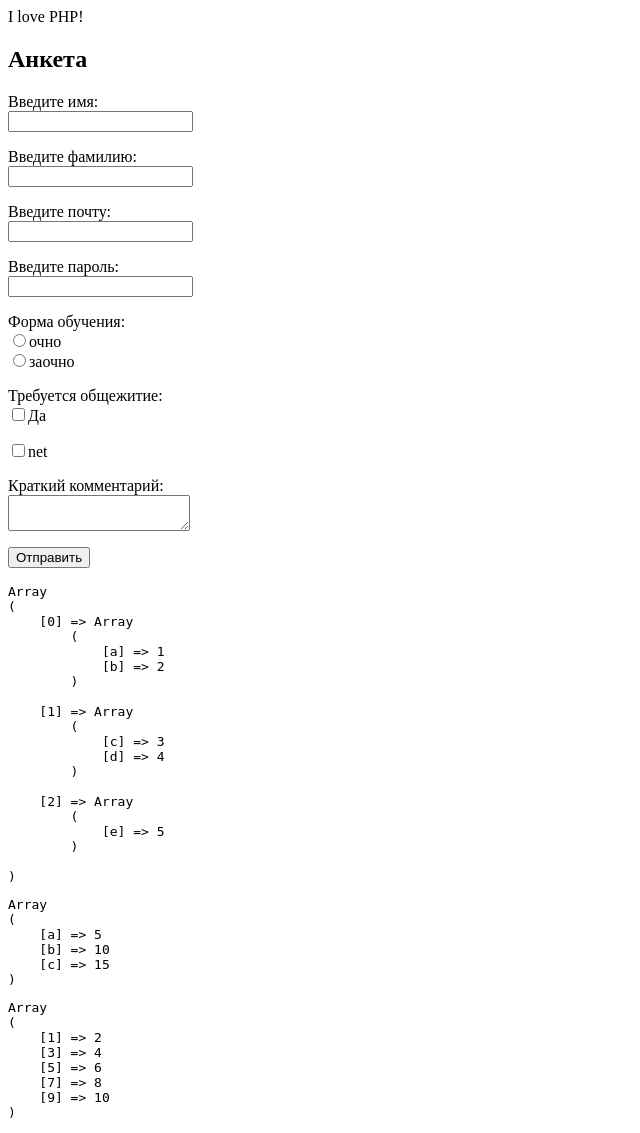
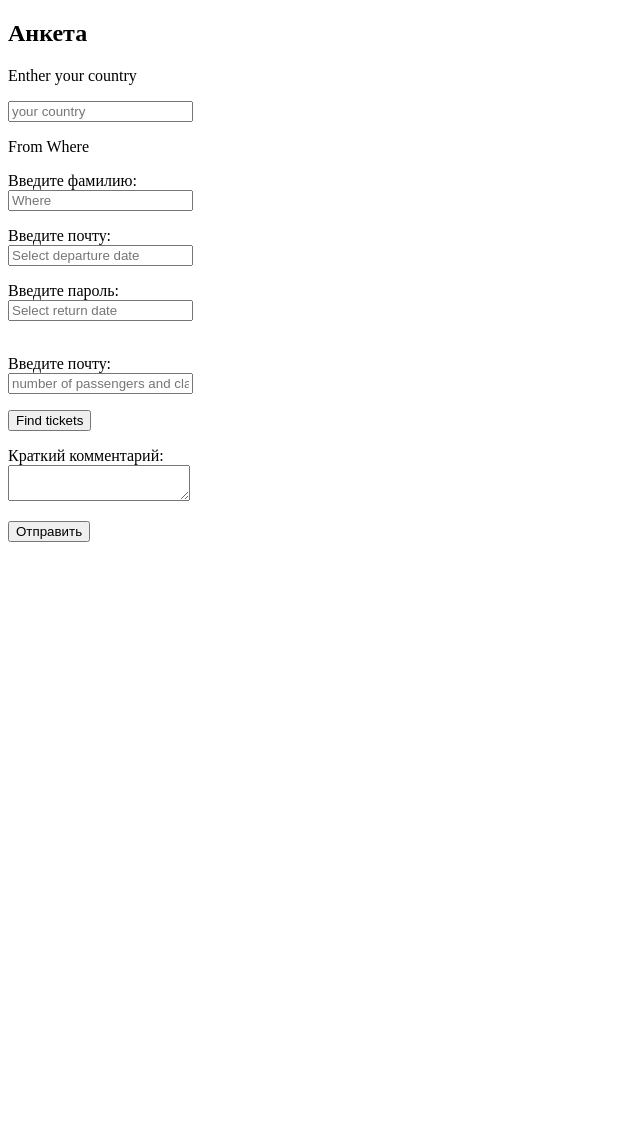
Before and after one commit to DenKozlov04/purchase-of-air-tickets, a PHP site: page / in a window 1280 px wide. Shown: the whole page, without its empty margins (0-640 px from the left). After the commit the page ends 542 px from the top, so only its background shows below. Run offline with PHP 8.4, Linux system fonts and the light colour scheme.

Commit message:
tickets search

```diff
--- a/helpers.php
+++ b/helpers.php
@@ -10,3 +10,4 @@ function prettyPrintArray(array $value)
     echo '</pre>';
 
 }
+?>
--- a/index.php
+++ b/index.php
@@ -1,7 +1,3 @@
-<?php
-$txt = 'PHP';
-echo "I love $txt!
-
 <!DOCTYPE html>
 <html>
 <head>
@@ -11,46 +7,61 @@ echo "I love $txt!
 <body>
 <h2>Анкета</h2>
 <form action='input.php' method='POST'>
-<p>Введите имя:<br>
-<input type='text' name='firstname' /></p>
+<div class ='search'>
+    <p>Enther your country<br>
+    <div class = 'box1-input'>
+        <input type='text' name='country' placeholder='your country'/> </p>
+        <label for='box1'>From Where</label>
         <form action1='input.php' method='POST1'>
+    </div>
+    <div class = 'box2'>
         <p>Введите фамилию:<br>
-<input type='text' name='lastname' /></p>
+        <input type='text' name='lastname'placeholder='Where' /></p>
         <form action2='input.php' method='POST2'>
+    </div>
+    <div class = 'box3'>
         <p>Введите почту:<br>
-<input type='text' name='parol' /></p>
+        <input type='text' name='parol'placeholder='Select departure date' /></p>
         <form action3='input.php' method='POST3'>
+    </div>
+    <div class = 'box4'>
         <p>Введите пароль:<br>
-<input type='text' name='post' /></p>
-<p>Форма обучения: <br>
-<input type='radio' name='eduform' value='очно' />очно <br>
-<input type='radio' name='eduform' value='заочно' />заочно </p>
-<p>Требуется общежитие:<br>
-<input type='checkbox' name='hostel' />Да</p>
-<input type='checkbox' name='hostel' />net</p>
+        <input type='text' name='post' placeholder='Select return date' /></p>
+    </div>
+    <div class = 'box5'>
+        <br>Введите почту:<br>
+        <input type='text' name='parol'placeholder='number of passengers and class' /></p>
+        <form action4='input.php' method='POST4'>
+    </div>
+    <div class = 'box6'>
+        <button type='button'>Find tickets</button>
+        <form action5='input.php' method='POST5'>
+    </div>
+</div>
 <p>Краткий комментарий: <br>
 <textarea name='comment' maxlength='200'></textarea></p>
 <input type='submit' value='Отправить'>
 </form>
 </body>
-</html>";
+</html>
 
+<?php
 //⇒
 
-require'helpers.php';
+// require 'helpers.php';
 
-$items = ['a' => 1,'b' => 2,'c' => 3,'d' => 4,'e' => 5];
+// $items = ['a' => 1,'b' => 2,'c' => 3,'d' => 4,'e' => 5];
 
-prettyPrintArray(array_chunk($items,2,true));
+// prettyPrintArray(array_chunk($items,2,true));
 
-$array1 =['a','b','c'];
-$array2 =[5,10,15];
+// $array1 =['a','b','c'];
+// $array2 =[5,10,15];
 
-prettyPrintArray(array_combine($array1,$array2));
+// prettyPrintArray(array_combine($array1,$array2));
 
-$array = [1,2,3,4,5,6,7,8,9,10];
+// $array = [1,2,3,4,5,6,7,8,9,10];
 
-$event = array_filter($array, fn($number) => $number % 2 == 0);
+// $event = array_filter($array, fn($number) => $number % 2 == 0);
 
-prettyPrintArray($event);
-?>
+// prettyPrintArray($event);
+//  ?>
```
Also changed, not shown: index.css (+147 -0 lines), images/plane.jpeg (added), main.php (added), ticketsBooking.php (added). Lines whose indentation alone changed are shown as unchanged.
